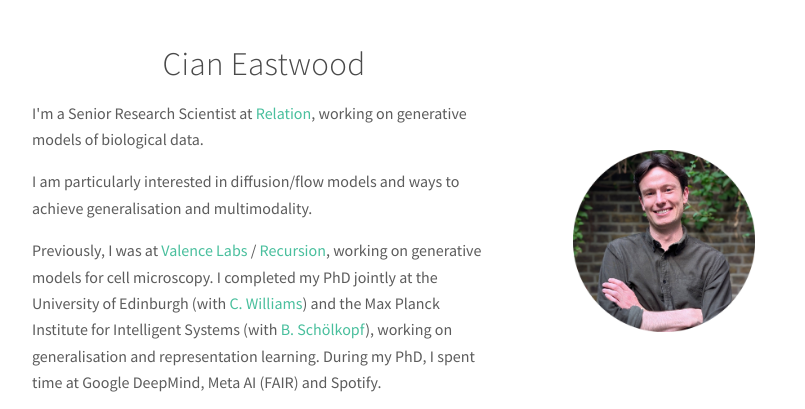
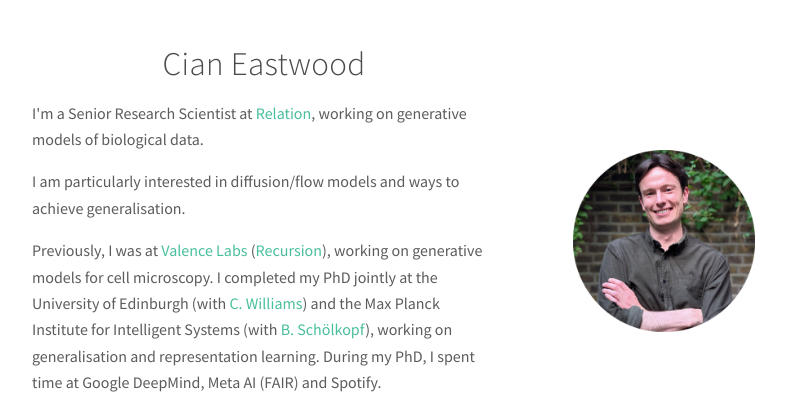
Before and after one commit to cianeastwood/cianeastwood.github.io, a plain HTML site: page index.html in a window 1280 px wide. Shown: the top 409 px of the page, without its empty margins (228-1033 px from the left). Drawn offline with Linux system fonts and the light colour scheme; files whose address does not match are found by name.

Commit message:
Update index.html

```diff
--- a/index.html
+++ b/index.html
@@ -32,10 +32,10 @@
                 I'm a Senior Research Scientist at <a href="https://www.relationrx.com">Relation</a>, working on generative models of biological data.
               </p>
               <p>
-                I am particularly interested in diffusion/flow models and ways to achieve generalisation and multimodality.
+                I am particularly interested in diffusion/flow models and ways to achieve generalisation.
               </p>
               <p>
-                Previously, I was at <a href="https://www.valencelabs.com">Valence Labs</a> / <a href="https://www.recursion.com">Recursion</a>, working on generative models for cell microscopy. I completed my PhD jointly at the University of Edinburgh (with <a href="https://homepages.inf.ed.ac.uk/ckiw/">C. Williams</a>)
+                Previously, I was at <a href="https://www.valencelabs.com">Valence Labs</a> (<a href="https://www.recursion.com">Recursion</a>), working on generative models for cell microscopy. I completed my PhD jointly at the University of Edinburgh (with <a href="https://homepages.inf.ed.ac.uk/ckiw/">C. Williams</a>)
                 and the Max Planck Institute for Intelligent Systems (with <a href="https://www.is.mpg.de/person/bs">B. Schölkopf</a>), working on generalisation and representation learning. During my PhD, I spent time at Google DeepMind, Meta AI (FAIR) and Spotify.
               </p>
               <p style="text-align:center">
```
